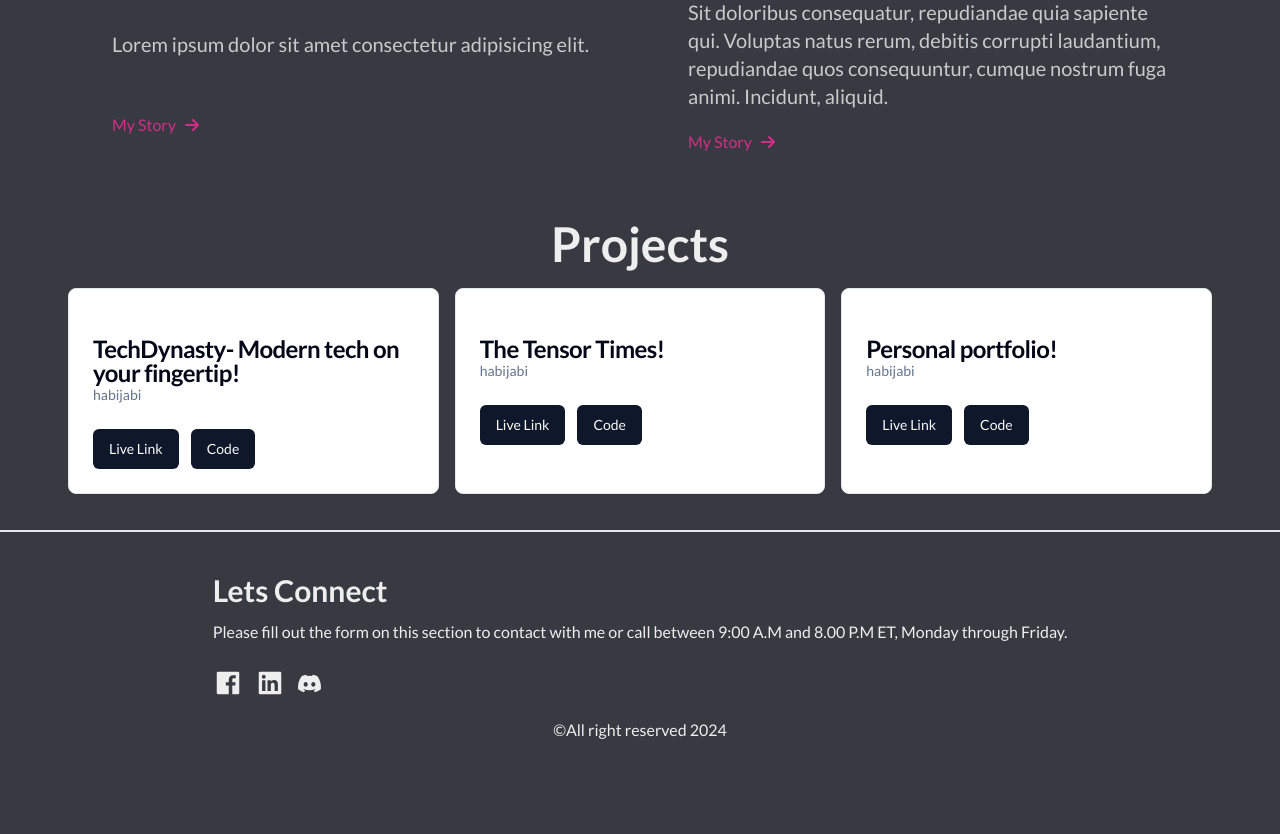
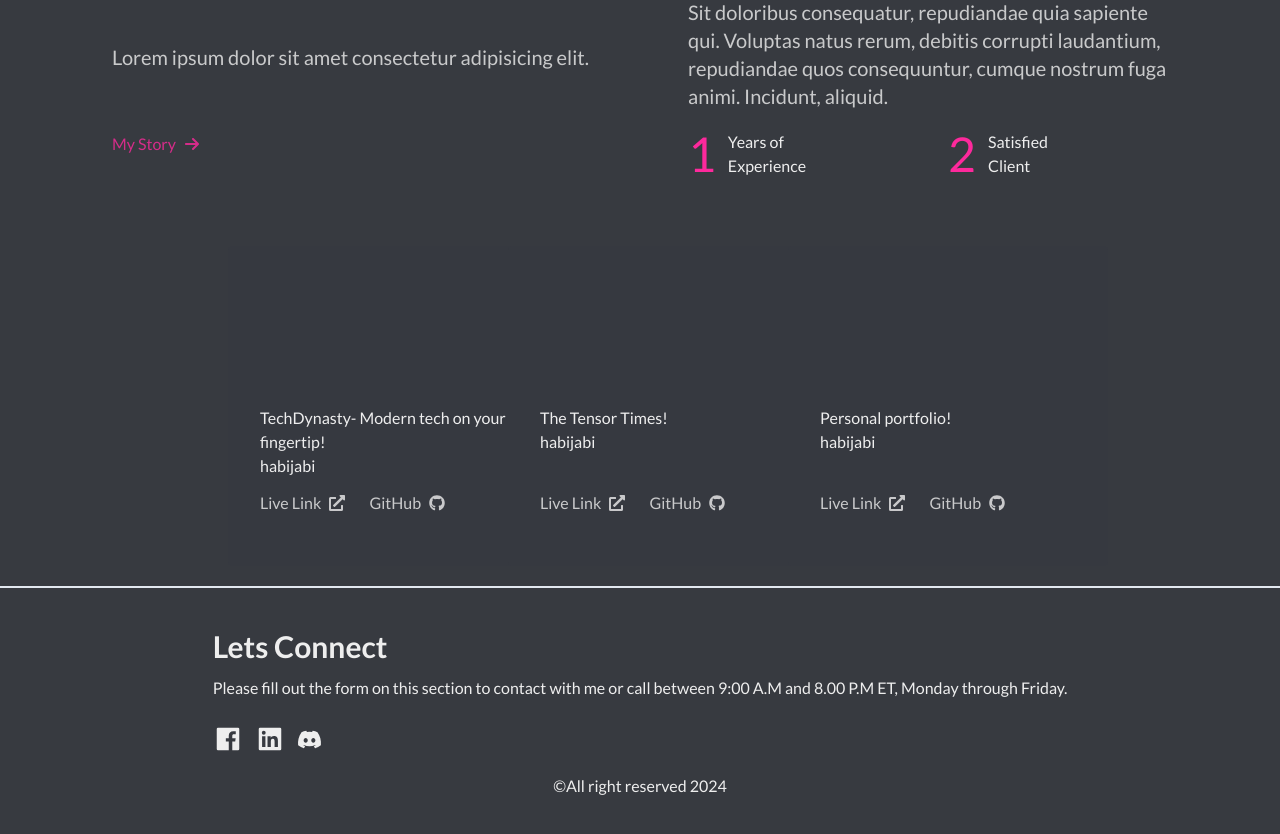
Before and after one commit to ifshad/developer-portfolio-ifshad, a Next.js app: page / in a window 1280 px wide. Shown: the part 820-1654 px from the top of the page. Before the commit the page ends 1602 px from the top, so only its background shows below. Built offline with nearby package versions, Linux system fonts and the light colour scheme.

Commit message:
project added to showcase banner

```diff
--- a/app/page.tsx
+++ b/app/page.tsx
@@ -12,52 +12,13 @@ import Link from "next/link";
 import ShowcaseBanner from "@/components/ShowcaseBanner/page";
 // import ScrollAnimation from "react-animate-on-scroll";
 
-const projects = [
-  {
-    title: "TechDynasty- Modern tech on your fingertip!",
-    imageUrl: "habijabi",
-    description: "habijabi",
-  },
-  {
-    title: "The Tensor Times!",
-    imageUrl: "habijabi",
-    description: "habijabi",
-  },
-  {
-    title: "Personal portfolio!",
-    imageUrl: "habijabi",
-    description: "habijabi",
-  },
-];
+
 export default function Home() {
   return (
     <div className="container">
       <SelfBanner />
       <ShowcaseBanner />
-      {/* Projects */}
-      <div className="p-4">
-        <h1 className="text-3xl md:text-5xl font-bold text-center">Projects</h1>
-        {/* <ScrollAnimation animateIn="fadeIn">Some Text</ScrollAnimation> */}
-        <div className="grid grid-cols-3 gap-4 p-5">
-          {projects.map((project, i) => (
-            <Card key={i}>
-              <CardHeader></CardHeader>
-              <CardContent>
-                <CardTitle>{project.title}</CardTitle>
-                <CardDescription>{project.description}</CardDescription>
-              </CardContent>
-              <CardFooter className="space-x-3">
-                <Button asChild>
-                  <Link href="/">Live Link</Link>
-                </Button>
-                <Button asChild>
-                  <Link href="/">Code</Link>
-                </Button>
-              </CardFooter>
-            </Card>
-          ))}
-        </div>
-      </div>
+
     </div>
   );
 }
--- a/components/ShowcaseBanner/page.tsx
+++ b/components/ShowcaseBanner/page.tsx
@@ -1,9 +1,32 @@
 "use client";
 import Link from "next/link";
 import React from "react";
-import { FaArrowRight } from "react-icons/fa6";
-import { TypeAnimation } from "react-type-animation";
-
+import { FaArrowRight, FaGithub } from "react-icons/fa6";
+import { Button } from "../ui/button";
+import { FaExternalLinkAlt } from "react-icons/fa";
+const projects = [
+  {
+    title: "TechDynasty- Modern tech on your fingertip!",
+    imageUrl: "habijabi",
+    description: "habijabi",
+    liveLink: "ditasi",
+    repoLink: "wait",
+  },
+  {
+    title: "The Tensor Times!",
+    imageUrl: "habijabi",
+    description: "habijabi",
+    liveLink: "ditasi",
+    repoLink: "wait",
+  },
+  {
+    title: "Personal portfolio!",
+    imageUrl: "habijabi",
+    description: "habijabi",
+    liveLink: "ditasi",
+    repoLink: "wait",
+  },
+];
 export default function ShowcaseBanner() {
   return (
     <div className="container">
@@ -33,20 +56,58 @@ export default function ShowcaseBanner() {
             Lorem ipsum dolor sit amet consectetur adipisicing elit.
           </h2>
           <p className="text-lg my-5 md:text-xl opacity-80">
-            Lorem ipsum dolor sit amet consectetur adipisicing elit. Lorem ipsum dolor, sit amet consectetur adipisicing elit. Sit doloribus consequatur, repudiandae quia sapiente qui. Voluptas natus rerum, debitis corrupti laudantium, repudiandae quos consequuntur, cumque nostrum fuga animi. Incidunt, aliquid.
+            Lorem ipsum dolor sit amet consectetur adipisicing elit. Lorem ipsum
+            dolor, sit amet consectetur adipisicing elit. Sit doloribus
+            consequatur, repudiandae quia sapiente qui. Voluptas natus rerum,
+            debitis corrupti laudantium, repudiandae quos consequuntur, cumque
+            nostrum fuga animi. Incidunt, aliquid.
           </p>
-          <div className="">
-            <Link
-              href="/about"
-              className="inline-flex text-accent-color opacity-80 items-center gap-x-2 border-b-2 border-transparent hover:opacity-100 hover:border-accent-color"
-            >
-              My Story <FaArrowRight />
-            </Link>
+          {/* Experience section */}
+          <div className="flex w-3/4 justify-between">
+            <div className="flex items-center gap-3">
+              <span className="text-accent-color text-5xl">1</span>
+              <p>
+                Years of <br /> Experience
+              </p>
+            </div>
+            <div className="flex items-center gap-3">
+              <span className="text-accent-color text-5xl">2</span>
+              <p>
+                Satisfied <br /> Client
+              </p>
+            </div>
           </div>
         </div>
       </div>
-      {/* Cards */}
-      <div></div>
+      {/* Projects */}
+      <div className="grid grid-cols-3 gap-4 p-5 w-3/4 mx-auto">
+        {projects.map((project, i) => (
+          <div
+            key={i}
+            className="w-80 h-80 bg-tertiary-color/70 hover:shadow-md hover:shadow-accent-color p-8 rounded-sm grid grid-rows-6 hover:bg-accent-color"
+          >
+            <div className="row-span-3"></div>
+            <div className="row-span-2">
+              <h3>{project.title}</h3>
+              <p>{project.description}</p>
+            </div>
+            <div className="row-span-1 space-x-6">
+              <Link
+                href={project.liveLink}
+                className="inline-flex opacity-80 items-center gap-x-2 border-b-2 border-transparent hover:opacity-100 hover:border-primary-color"
+              >
+                Live Link <FaExternalLinkAlt />
+              </Link>
+              <Link
+                href={project.repoLink}
+                className="inline-flex opacity-80 items-center gap-x-2 border-b-2 border-transparent hover:opacity-100 hover:border-primary-color"
+              >
+                GitHub <FaGithub />
+              </Link>
+            </div>
+          </div>
+        ))}
+      </div>
     </div>
   );
 }
```
